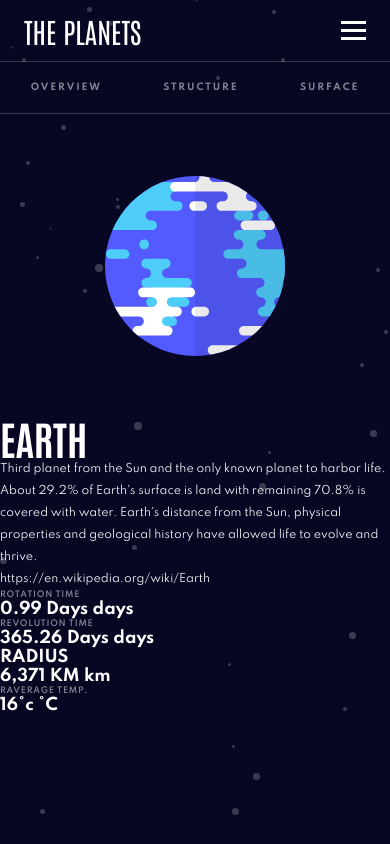
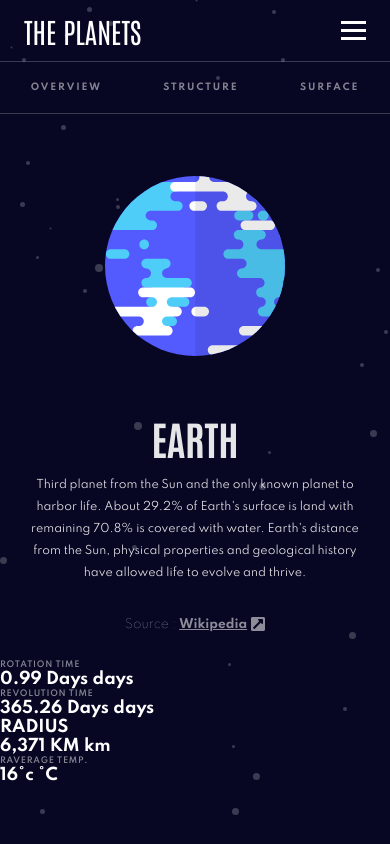
Before and after one commit to philosophy-flow/planets-fact-app, a React (Create React App) app: page /Earth in a window 390 px wide. Built offline with nearby package versions, Linux system fonts and the light colour scheme.

Commit message:
adding planet text styling (mobile)

```diff
--- a/src/components/Planet/Planet.css
+++ b/src/components/Planet/Planet.css
@@ -35,3 +35,31 @@
 .saturn-image {width: 68.3%;}
 .uranus-image {width: 46.9%;}
 .neptune-image {width: 46.1%;}
+
+.planet-text-container {
+  text-align: center;
+  width: 87.2%;
+  margin: 0 auto 1.75rem;
+  opacity: .9;
+}
+
+.planet-text {
+  margin: 1rem 0 2rem;
+}
+
+.planet-source {
+  font-size: .75rem;
+  opacity: .6;
+  font-weight: 200;
+}
+
+.planet-source a {
+  color: inherit;
+  font-weight: 700;
+}
+
+.link-icon {
+  font-size: 1rem;
+  margin-bottom: -.15rem;
+  margin-left: .25rem;
+}
--- a/src/components/Planet/Planet.js
+++ b/src/components/Planet/Planet.js
@@ -1,4 +1,8 @@
 import './Planet.css';
+
+/* link icon for source */
+import { FontAwesomeIcon } from '@fortawesome/react-fontawesome';
+import {faExternalLinkSquareAlt} from '@fortawesome/free-solid-svg-icons';
 
 function Planet({planet}) {
   return (
@@ -15,7 +19,11 @@ function Planet({planet}) {
         <article className="planet-text-container">
           <h1>{planet.name}</h1>
           <p className="planet-text">{planet.overview.content}</p>
-          <p className="planet-source">{planet.overview.source}</p>
+          <div className="planet-source">
+            <span>Source : </span>
+            <a href={planet.overview.source}> Wikipedia</a>
+            <span><FontAwesomeIcon className="link-icon" icon={faExternalLinkSquareAlt} /></span>
+          </div>
         </article>
       </section>
 
```
Also changed, not shown: src/assets/icon-source.svg (deleted).
